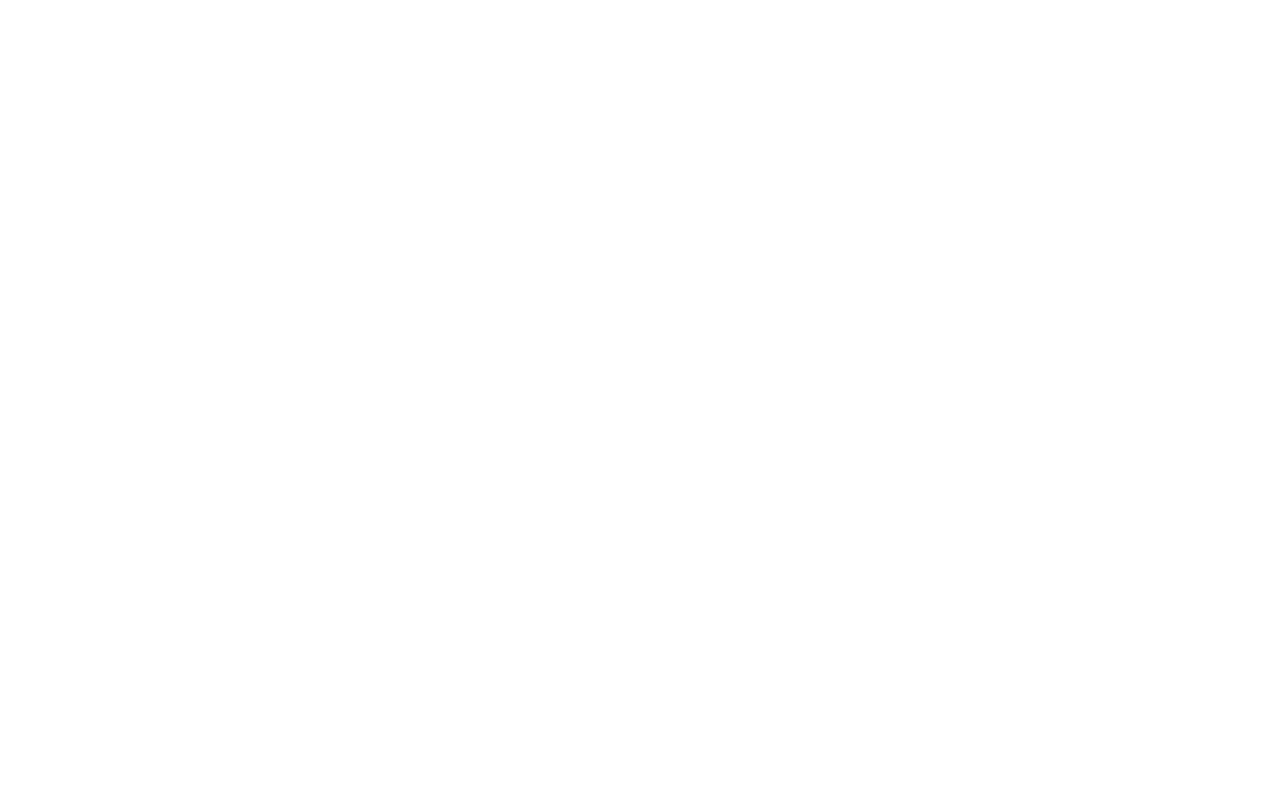
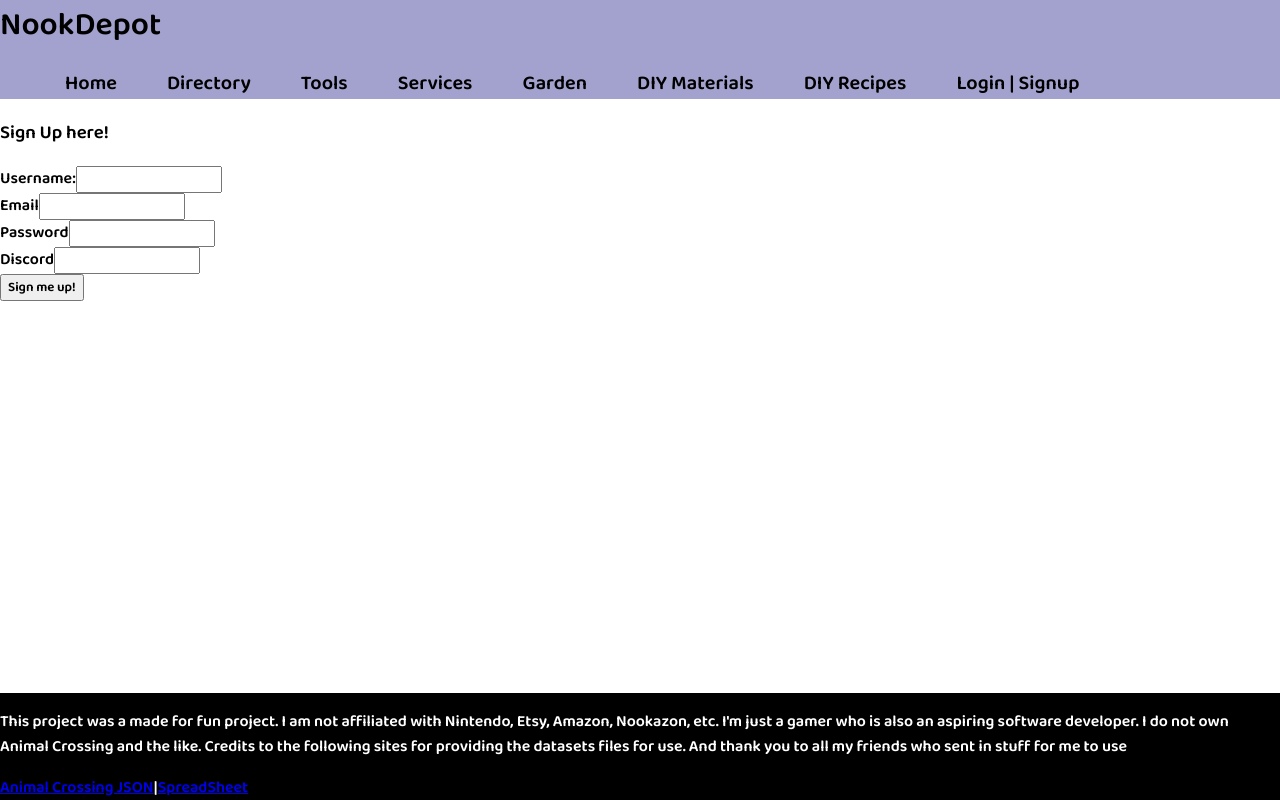
Before and after one commit to kbongco/NookDepot, a React (Create React App) app in the folder client/: page /signup in a window 1280 px wide. Built offline with nearby package versions, Linux system fonts and the light colour scheme.

Commit message:
added login to app.js and finished signup screen need styles

```diff
--- a/client/src/App.js
+++ b/client/src/App.js
@@ -1,7 +1,10 @@
 import React from 'react';
 import { Route, Switch } from 'react-router-dom'
-import Layout from './layouts/Layout.jsx'
+
+
 import MainContainer from './containers/MainContainer.jsx'
+
+import SignUp from './screens/SignUp/SignUp'
 import './App.css';
 
 
@@ -10,6 +13,9 @@
     <>
       <div>
         <Switch>
+          <Route path='/signup'>
+            <SignUp />
+          </Route>
           <MainContainer />
         </Switch>
       </div>
--- a/client/src/screens/SignUp/SignUp.jsx
+++ b/client/src/screens/SignUp/SignUp.jsx
@@ -1,4 +1,5 @@
 import React, { useState } from 'react';
+import Layout from '../../layouts/Layout.jsx'
 
 export default function SignUp(props) {
   const [formData, updateFormData] = useState({
@@ -19,6 +20,7 @@
   }
 
   return (
+    <Layout>
     <form onSubmit={(e) => {
       e.preventDefault();
       props.registerSubmit(formData)
@@ -30,8 +32,38 @@
           name='username'
           value={username}
           onChange={handleChange}
+        />
+      </label>
+      <br />
+        <label>Email
+         <input
+            type='text'
+            name='email'
+            value={email}
+            onChange={handleChange}
           />
       </label>
-    </form>
+      <br />
+      <label>Password
+       <input
+          type='password'
+          name='password'
+          value={password}
+          onChange={handleChange}
+          />
+      </label>
+      <br/>
+      <label>Discord
+       <input
+          type='text'
+          name='discord'
+          value={discord}
+          onChange={handleChange}
+          />
+      </label>
+      <br />
+      <button>Sign me up!</button>
+      </form>
+      </Layout>
   )
 }
```
